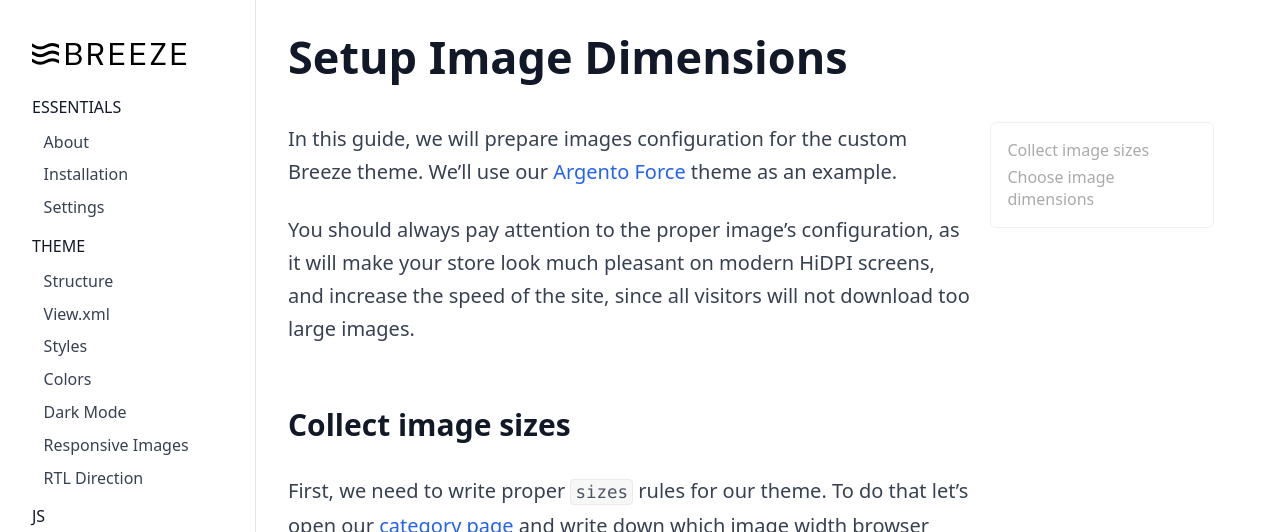
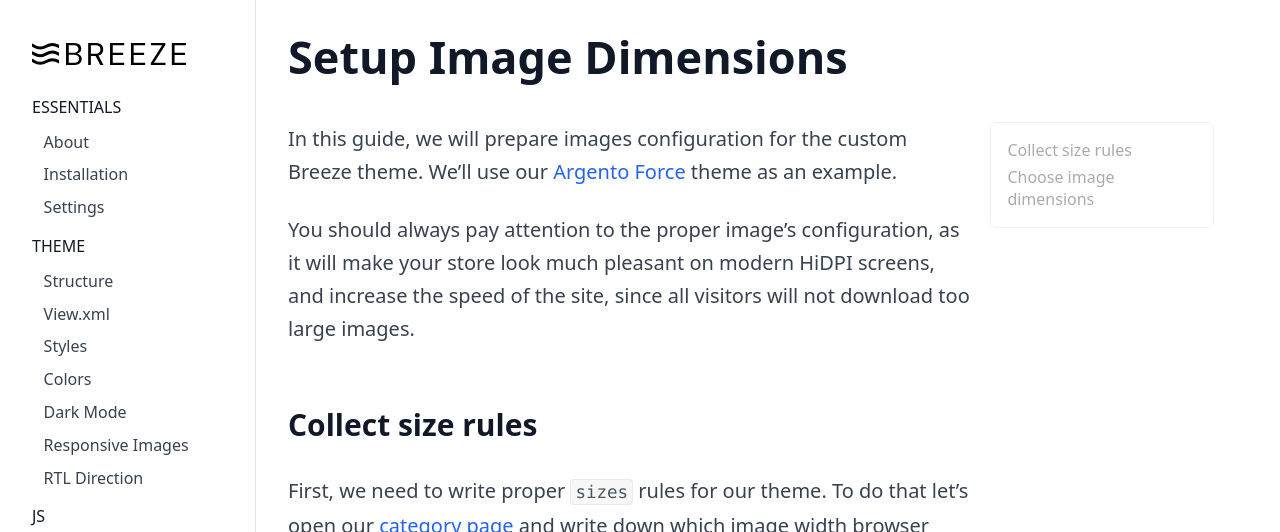
Before and after one commit to breezefront/breezefront.com, a Jekyll site: the page built from collections/_guides/image-dimensions.md, in a window 1280 px wide and 900 px high. Shown: the top 532 px of the window. Built offline with Jekyll 4.4.1, drawn with Linux system fonts in a browser that asks for light colours.

Commit message:
Update title

```diff
--- a/collections/_guides/image-dimensions.md
+++ b/collections/_guides/image-dimensions.md
@@ -18,7 +18,7 @@ You should always pay attention to the proper image's configuration, as it
 will make your store look much pleasant on modern HiDPI screens, and increase the
 speed of the site, since all visitors will not download too large images.
 
-## Collect image sizes
+## Collect size rules
 
 First, we need to write proper `sizes` rules for our theme. To do that
 let's open our [category page](https://argento-m2.swissupdemo.com/force_breeze/gear/bags.html)
```
